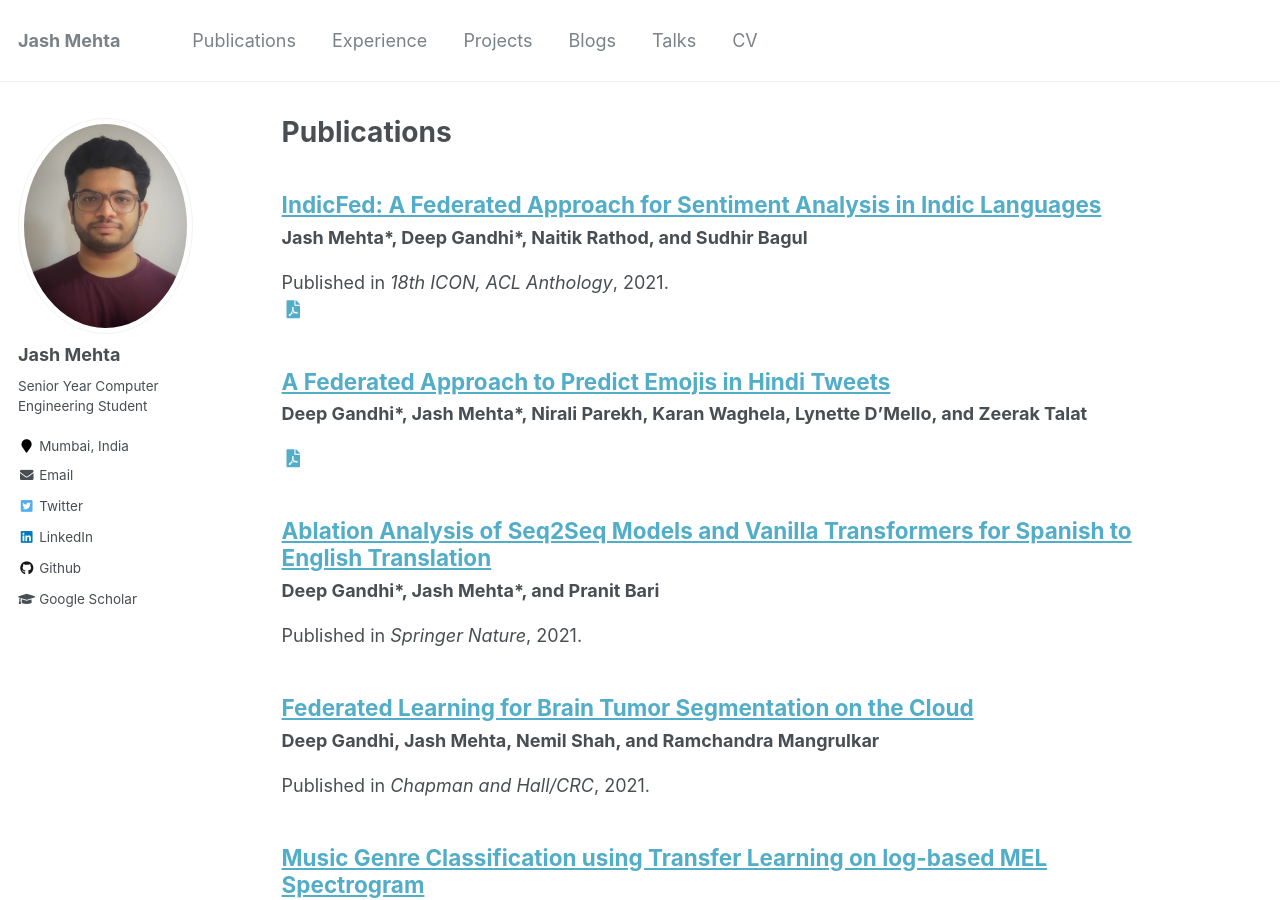
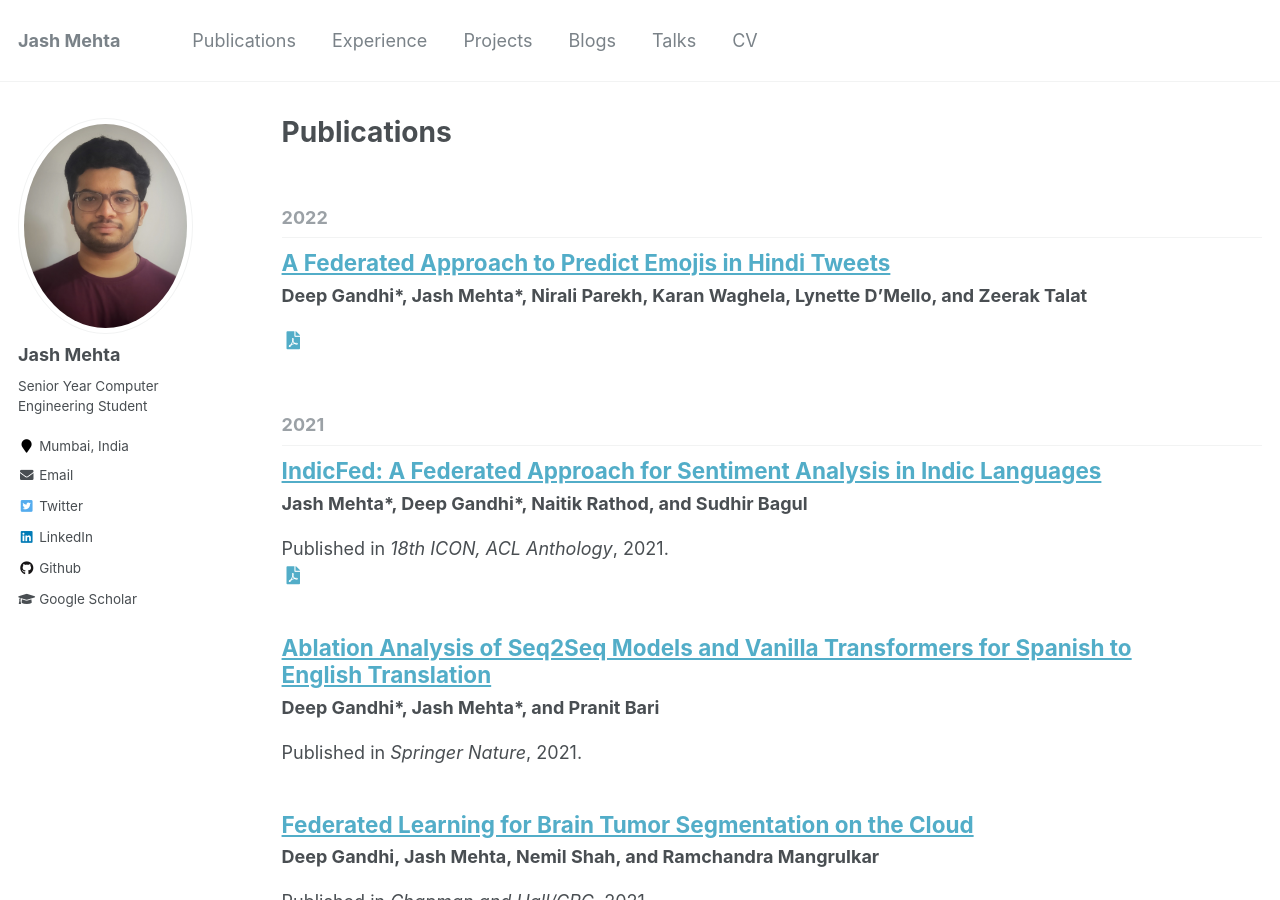
Before and after one commit to jashmehta3300/jashmehta3300.github.io, a Jekyll site: the page built from _pages/publications.html, in a window 1280 px wide and 900 px high. Built offline with Jekyll 4.4.1, drawn with Linux system fonts in a browser that asks for light colours; part of the change alters nothing that is shown.

Commit message:
ADD: year as title in publications

```diff
--- a/_pages/publications.md
+++ b/_pages/publications.html
@@ -10,9 +10,14 @@ author_profile: true
 {% endif %}
 
 {% include base_path %}
-
+{% capture written_year %}'None'{% endcapture %}
 {% for post in site.publications reversed %}
+  {% capture year %}{{ post.date | date: '%Y' }}{% endcapture %}
+  {% if year != written_year %}
+    <h1 style="padding-top: 35px;" id="{{ year | slugify }}" class="archive__subtitle">{{ year }}</h1>
+    {% capture written_year %}{{ year }}{% endcapture %}
+  {% endif %}
   {% include archive-single.html %}
 {% endfor %}
 
-\* Equal authorship
+* Equal authorship
--- a/_publications/2021-acl-fedemoji.md
+++ b/_publications/2022-acl-fedemoji.md
@@ -2,9 +2,9 @@
 title: "A Federated Approach to Predict Emojis in Hindi Tweets"
 authors: "Deep Gandhi*, Jash Mehta*, Nirali Parekh, Karan Waghela, Lynette D’Mello, and Zeerak Talat"
 collection: publications
-permalink: "/publication/2021-acl-fedemoji"
+permalink: "/publication/2022-acl-fedemoji"
 excerpt: ''
-date: 2021-11-01
+date: 2022-11-01
 venue:
 paperurl: 'https://openreview.net/pdf?id=lOW4PwR18Nw'
 citation: "Under Review"
```
